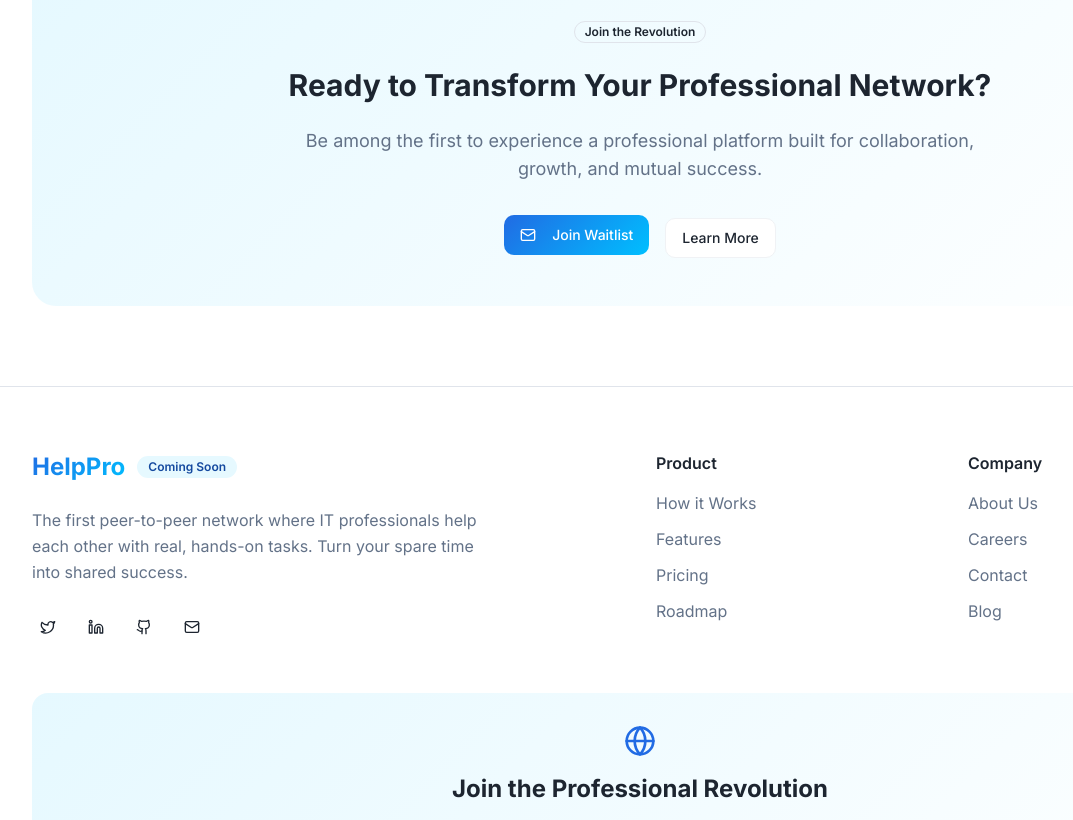
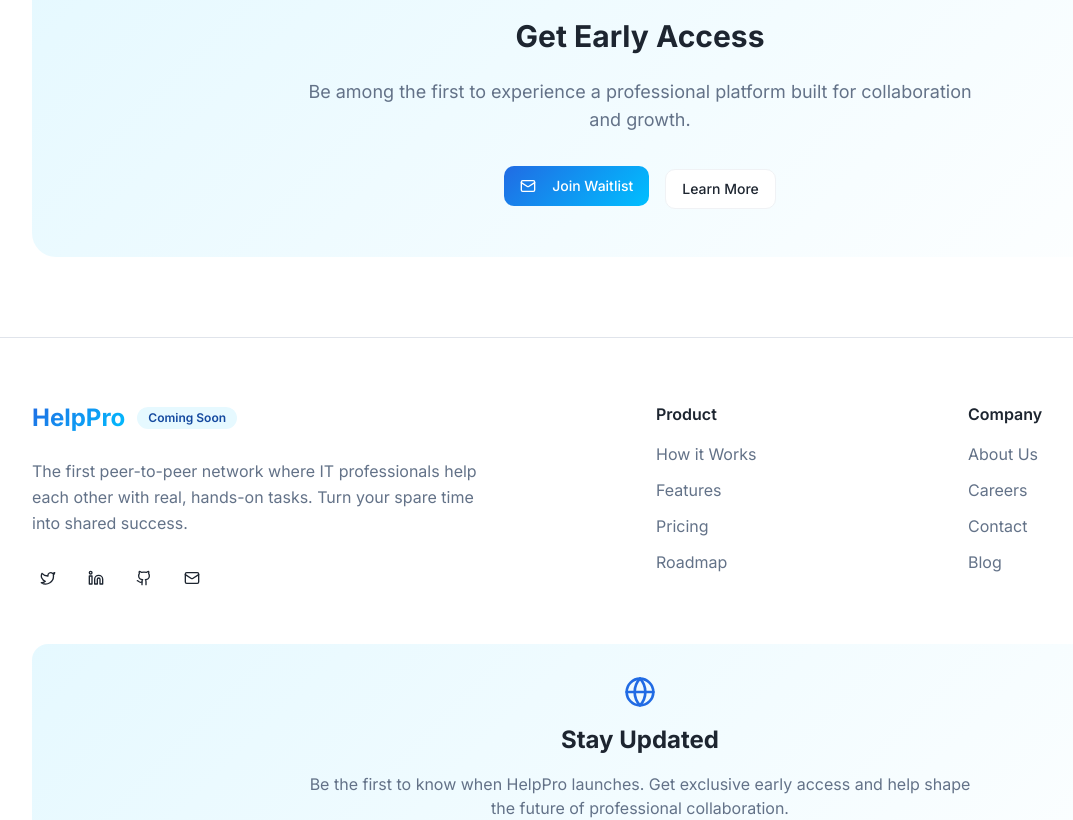
Before and after one commit to mrumranshaikh-official/helppro, a React (Vite) app: page / in a window 1280 px wide. Shown: the part 5180-6000 px from the top of the page, without its empty margins (0-1073 px from the left). Built offline with nearby package versions, Linux system fonts and the light colour scheme; a web font is replaced by a local one.

Commit message:
Refine CTAs and UI
Remove redundant calls to action and apply Duolingo-inspired design principles for a cleaner UI.

```diff
--- a/src/components/about-section.tsx
+++ b/src/components/about-section.tsx
@@ -55,16 +55,13 @@ const AboutSection = () => {
           </Card>
         </div>
 
-        {/* Call to Action */}
+        {/* Simple CTA */}
         <div className="bg-gradient-secondary rounded-3xl p-8 md:p-12">
           <div className="max-w-4xl mx-auto text-center">
-            <Badge variant="outline" className="mb-6">
-              Join the Revolution
-            </Badge>
-            <h3 className="text-3xl font-bold mb-6">Ready to Transform Your Professional Network?</h3>
+            <h3 className="text-3xl font-bold mb-6">Get Early Access</h3>
 
             <p className="text-lg text-muted-foreground mb-8 max-w-2xl mx-auto">
-              Be among the first to experience a professional platform built for collaboration, growth, and mutual success.
+              Be among the first to experience a professional platform built for collaboration and growth.
             </p>
 
             <div className="text-center">
--- a/src/components/footer.tsx
+++ b/src/components/footer.tsx
@@ -128,7 +128,7 @@ const Footer = () => {
           <div className="text-center max-w-2xl mx-auto">
             <Globe className="w-8 h-8 text-primary mx-auto mb-4" />
             <h3 className="text-2xl font-bold mb-4">
-              Join the Professional Revolution
+              Stay Updated
             </h3>
             <p className="text-muted-foreground mb-6">
               Be the first to know when HelpPro launches. Get exclusive early access and
```
